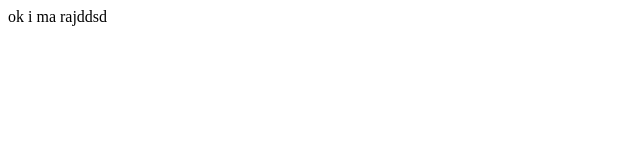
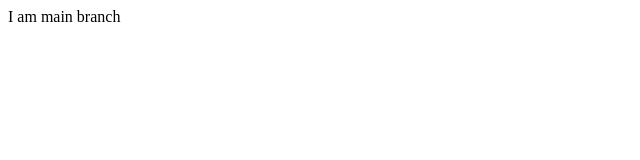
Before and after one commit to srikrishnamandal7291/fisrt_project, a plain HTML site: page index.html in a window 1280 px wide. Shown: the full height of the page, 0-640 px from the left. Drawn offline with Linux system fonts and the light colour scheme.

Commit message:
main naming

```diff
--- a/index.html
+++ b/index.html
@@ -6,6 +6,6 @@
     <title>Document</title>
 </head>
 <body>
-    ok i ma rajddsd
+ I am main branch
 </body>
 </html>
```
